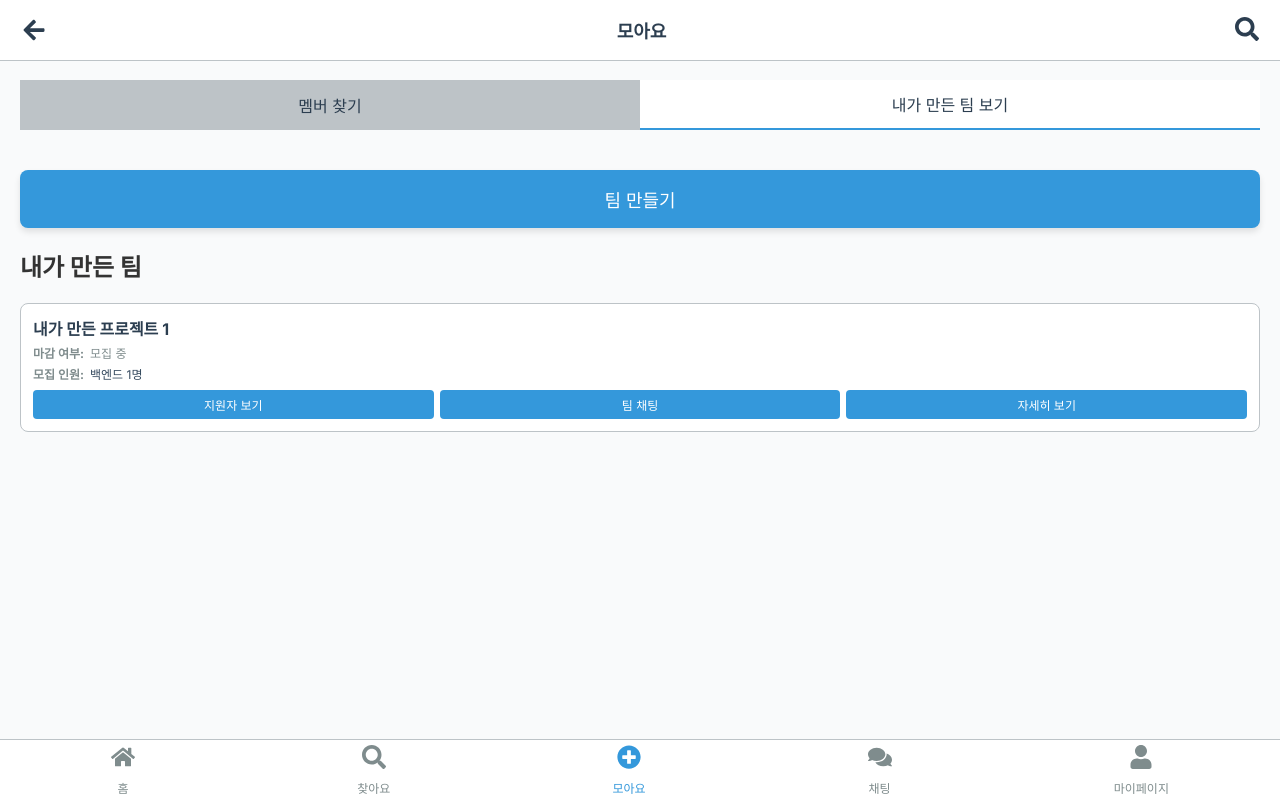
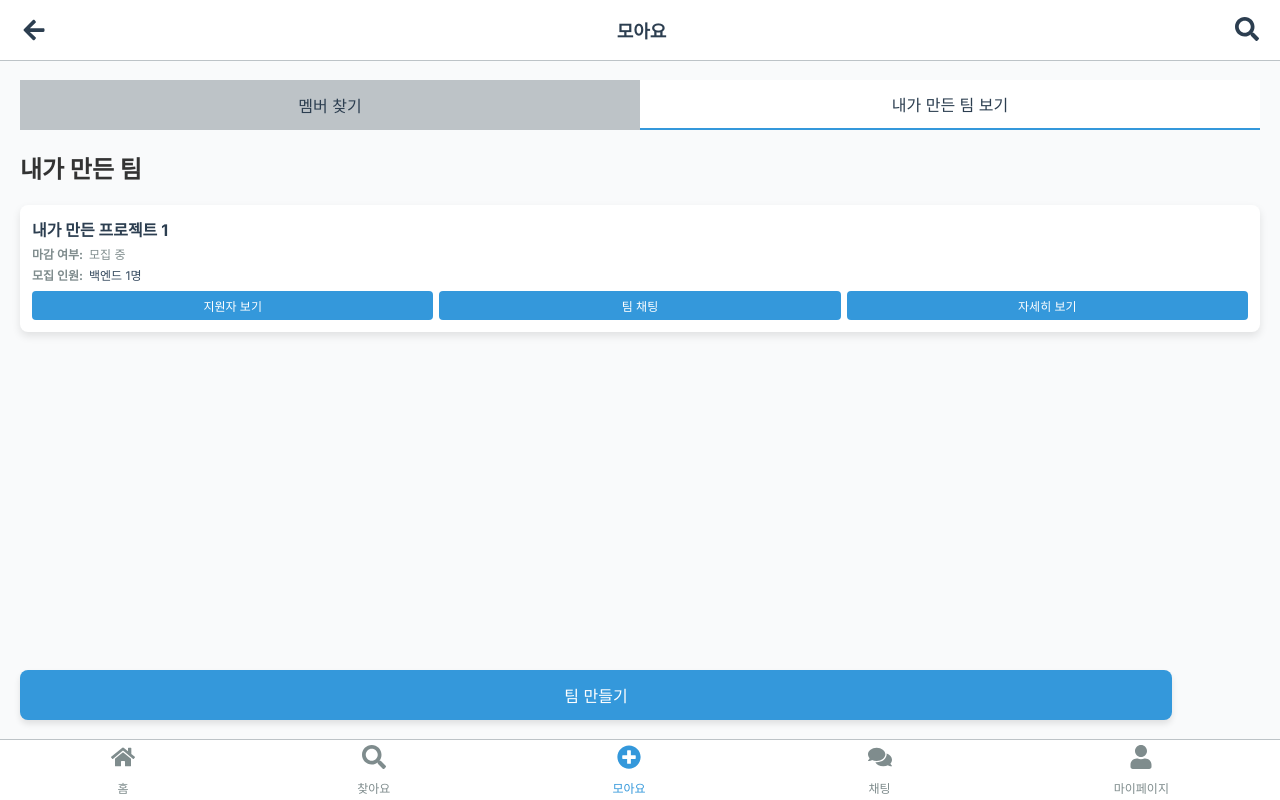
Before and after one commit to LucktoneSyndrom/syndrome-web, a Next.js app: page /find in a window 1280 px wide. Both pictures are taken after a click on the button "내가 만든 팀 보기". Built offline with nearby package versions, Linux system fonts and the light colour scheme.

Commit message:
feat(team-item): 디자인 수정

```diff
--- a/src/app/find/FindPage.module.css
+++ b/src/app/find/FindPage.module.css
@@ -6,18 +6,20 @@
 }
 
 .createTeamButton {
-  width: 100%;
-  padding: 16px;
+  width: 90%;
+  padding: 13px;
   background-color: #3498db;
   border: none;
   border-radius: 8px;
   color: #ffffff;
-  font-size: 18px;
+  font-size: 16px;
   text-align: center;
   cursor: pointer;
-  margin-top: 20px; /* 여백 추가 */
   box-shadow: 0 4px 6px rgba(0, 0, 0, 0.1); /* 그림자 추가 */
   transition: background-color 0.3s ease;
+  position: absolute;
+  bottom: 0;
+  margin-bottom: 80px;
 }
 
 .createTeamButton:hover {
--- a/src/components/TeamItem.module.css
+++ b/src/components/TeamItem.module.css
@@ -2,10 +2,11 @@
 
 .teamItem {
   background-color: #ffffff;
-    border: 1px solid #bdc3c7;
+  border: none;
   border-radius: 8px;
   padding: 12px; /* 패딩 줄이기 */
   margin-bottom: 12px; /* 마진 줄이기 */
+  box-shadow: 0 4px 8px rgba(0, 0, 0, 0.1);
 }
 
 .teamName {
@@ -14,7 +15,8 @@
   margin: 0 0 4px; /* 간격 줄이기 */
 }
 
-.statusContainer, .recruitInfo {
+.statusContainer,
+.recruitInfo {
   display: flex;
   align-items: center;
   font-size: 12px; /* 폰트 크기 줄이기 */
```
Lines whose indentation alone changed are shown as unchanged.
